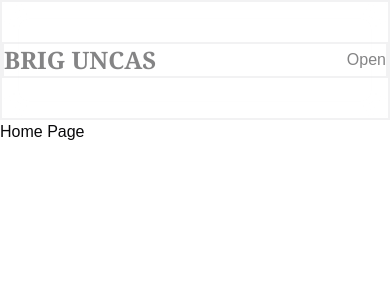
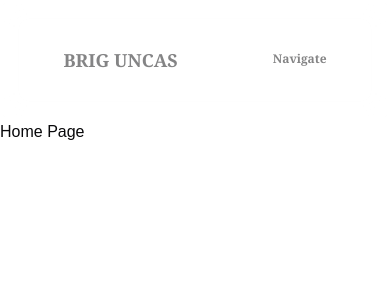
Before and after one commit to mmaustin/brig-uncas, a Next.js app in the folder uncas/: page / in a window 390 px wide. Shown: the top 300 px of the page. Built offline with nearby package versions, Linux system fonts and the light colour scheme.

Commit message:
Sundry changes to header/nav component styles

```diff
--- a/uncas/components/display/Header.tsx
+++ b/uncas/components/display/Header.tsx
@@ -3,11 +3,11 @@ import Navbar from "./Navbar";
 
 const Header = () => {
   return (
-    <header className="flex justify-center items-center opacity-50 sticky top-0 backdrop-blur-md h-[120px] bg-white z-50 border-2">
+    <header className="flex justify-center items-center opacity-50 sticky top-0 backdrop-blur-md h-[120px] bg-white z-50">
       <div className="container hidden md:flex gap-8 rounded-full">
         <Navbar />
       </div>
-      <div className="md:hidden w-full container">
+      <div className="md:hidden w-full container mx-4">
         <MobileNav />
       </div>
     </header>
--- a/uncas/components/display/MobileNav.tsx
+++ b/uncas/components/display/MobileNav.tsx
@@ -17,22 +17,24 @@ const MobileNav = () => {
   const pathName = usePathname();
 
   return (
-    <nav className="border-2 w-full flex justify-between items center">
+    <nav className="w-full flex justify-around items center">
       <h1 className="">
-        <Link href={'/'} className="text-2xl font-extrabold font-serif uppercase" >Brig Uncas</Link>
+        <Link href={'/'} className="text-lg font-extrabold font-serif uppercase" >Brig Uncas</Link>
       </h1>
+      <div className="">
         <DropdownMenu>
-        <DropdownMenuTrigger >Open</DropdownMenuTrigger>
+          <DropdownMenuTrigger className="text-xs font-extrabold font-serif">Navigate</DropdownMenuTrigger>
           <DropdownMenuContent>
-          <DropdownMenuLabel>Routes</DropdownMenuLabel>
+            <DropdownMenuLabel className="text-sm font-serif">Pages</DropdownMenuLabel>
             <DropdownMenuSeparator />
             {links.map((link, i) => {
               return <DropdownMenuItem key={link.name} asChild>
-              <Link key={i} href={`${link.path}`} className={`${link.path === pathName && "text-xs no-underline font-extrabold font-serif"} text-xs text font-light font-serif`}>{link.name}</Link>
+                <Link key={i} href={`${link.path}`} className={`${link.path === pathName && " no-underline  font-serif bg-slate-200"} text-xs font-light font-serif`}>{link.name}</Link>
               </DropdownMenuItem>
             })}
           </DropdownMenuContent>
         </DropdownMenu>
+      </div>
     </nav>
   )
 }
```
Lines whose indentation alone changed are shown as unchanged.
